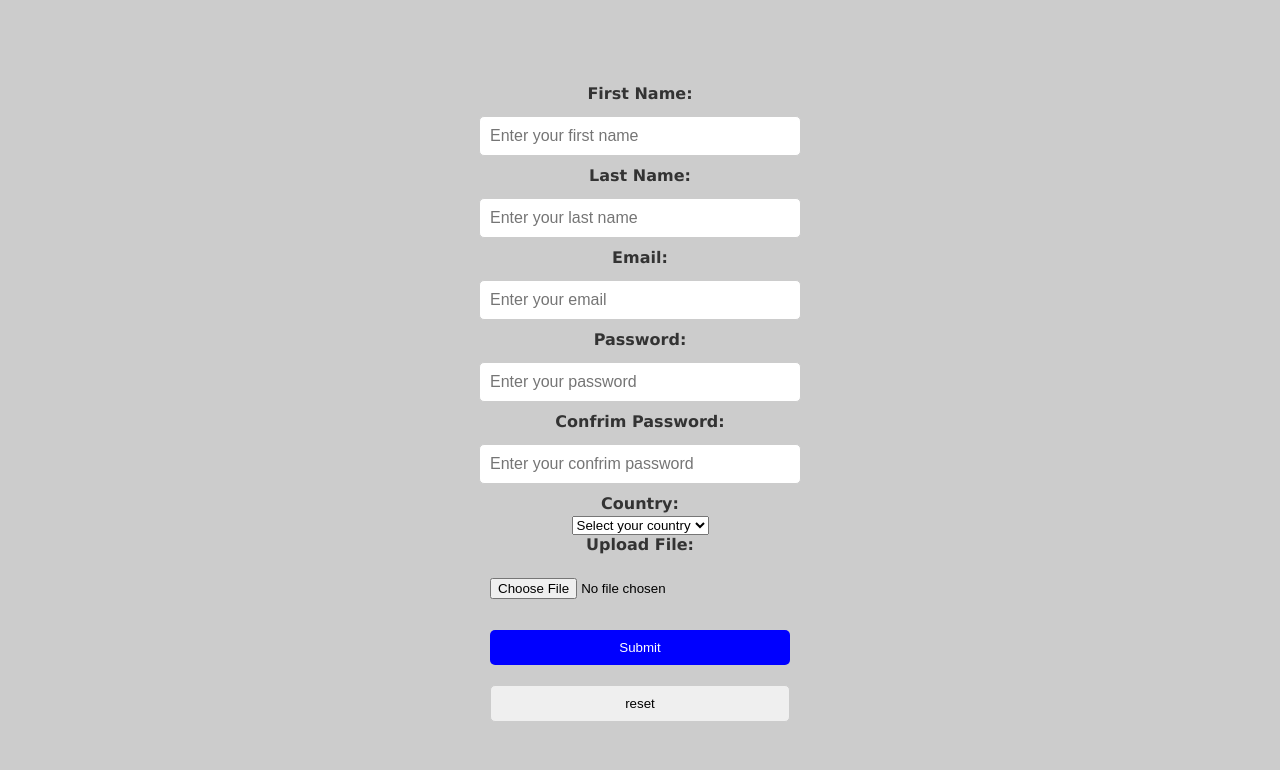
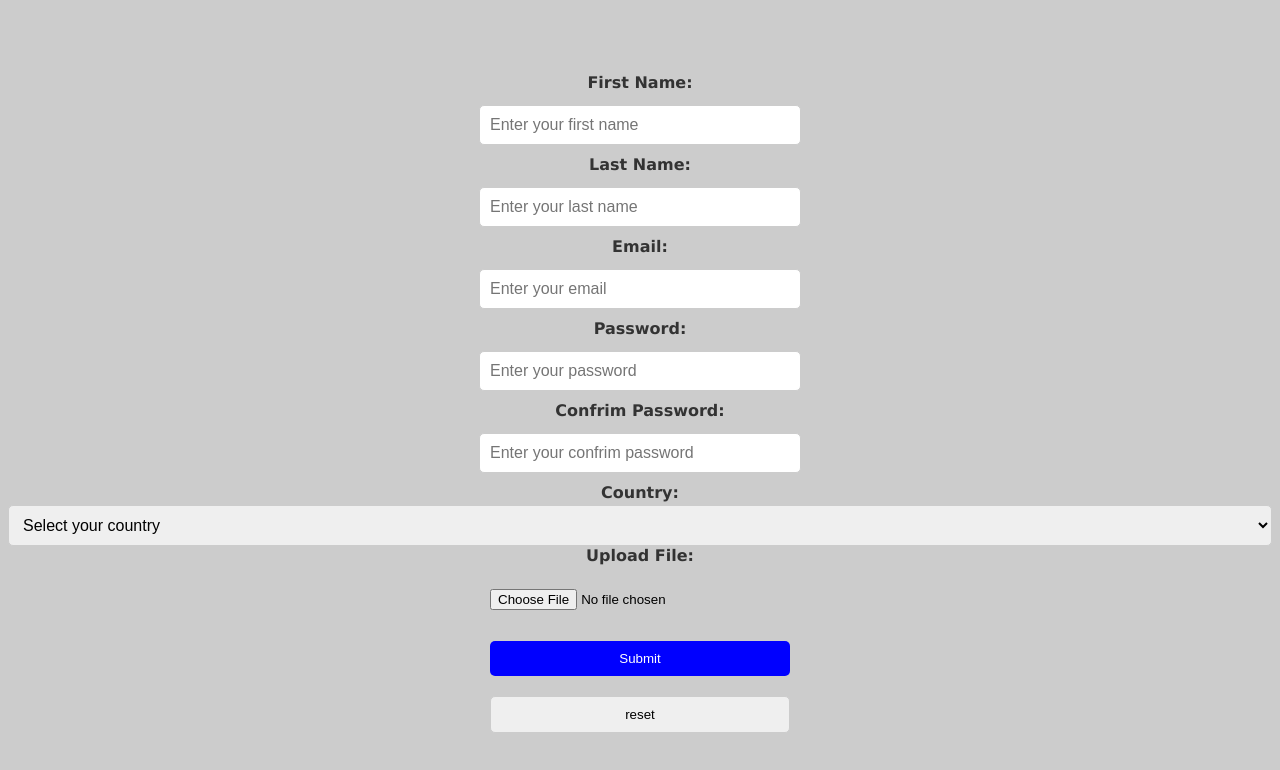
Before and after one commit to Muhammad-Munsif/All-input-in-html, a plain HTML site: page index.html in a window 1280 px wide. Drawn offline with Linux system fonts and the light colour scheme.

Commit message:
small changein css and html file

```diff
--- a/style.css
+++ b/style.css
@@ -56,3 +56,10 @@ label{
   color: #333;
   font-weight: bold;
 }
+select {
+  width: 100%;
+  padding: 10px;
+  border: 1px solid #ccc;
+  border-radius: 5px;
+  font-size: 16px;
+}
```
